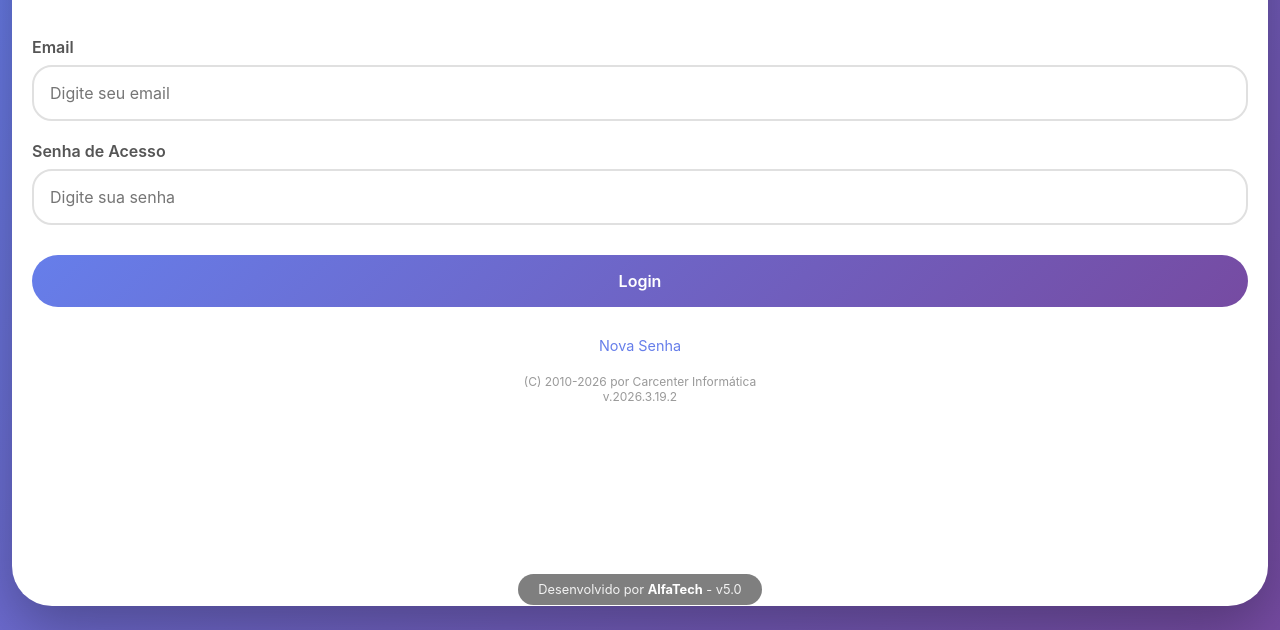
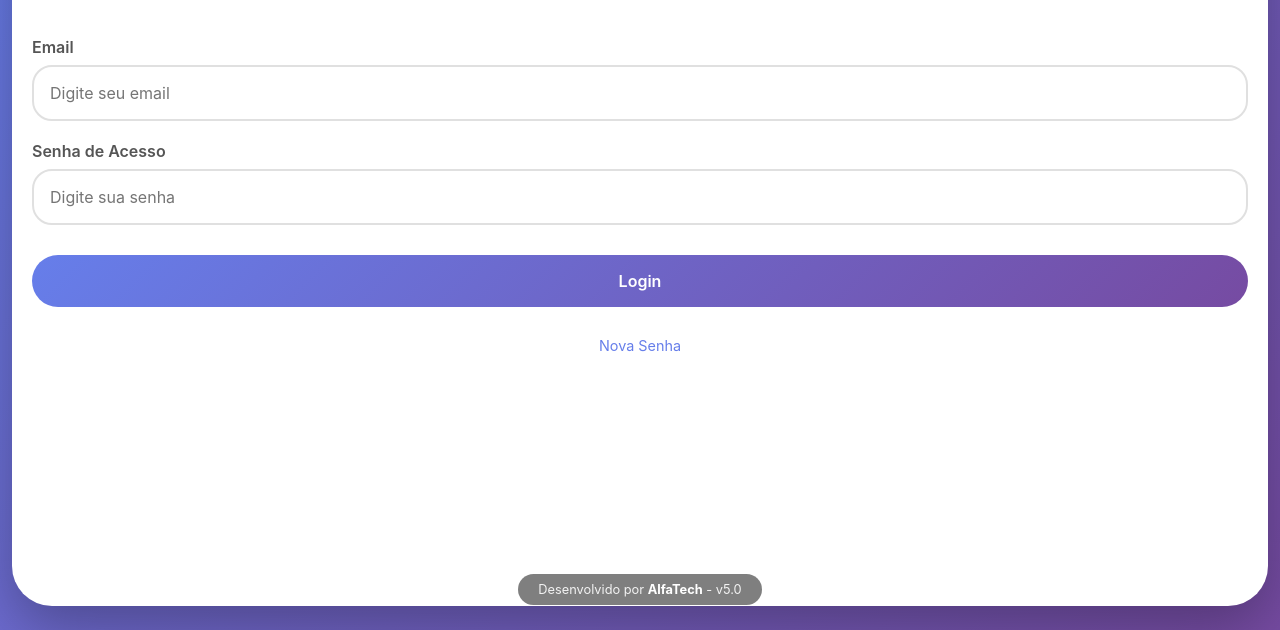
Before and after one commit to joaopaulo2157/SistemaPonto, a website: page index.html in a window 1280 px wide. Shown: the part 170-800 px from the top of the page. Drawn offline with Linux system fonts and the light colour scheme; no server answers.

Commit message:
Update index.html

```diff
--- a/index.html
+++ b/index.html
@@ -445,7 +445,6 @@
 
             <button class="btn-primary" onclick="fazerLogin()">Login</button>
             <div class="link" onclick="mostrarRecuperarSenha()">Nova Senha</div>
-            <div class="version">(C) 2010-2026 por Carcenter Informática<br>v.2026.3.19.2</div>
         </div>
     </div>
 
```
